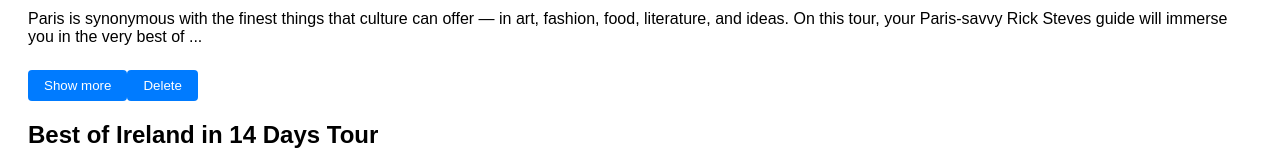
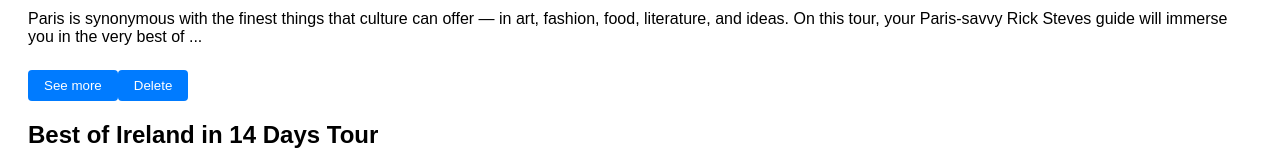
Before and after one commit to acciojob/tours-Aravindhan-Rajendran, a React app: page / in a window 1280 px wide. Shown: the part 406-566 px from the top of the page. Built offline with nearby package versions, Linux system fonts and the light colour scheme.

Commit message:
Update Tour.js

```diff
--- a/src/components/Tour.js
+++ b/src/components/Tour.js
@@ -19,7 +19,7 @@ const Tour = ({ tour, onDelete }) => {
         id={`see-more-${tour.id}`}
         onClick={handleToggle}
       >
-        {isExpanded ? 'See less' : 'Show more'}
+        {isExpanded ? 'See less' : 'See more'}
       </button>
       <button
         id={`delete-btn-${tour.id}`}
```
